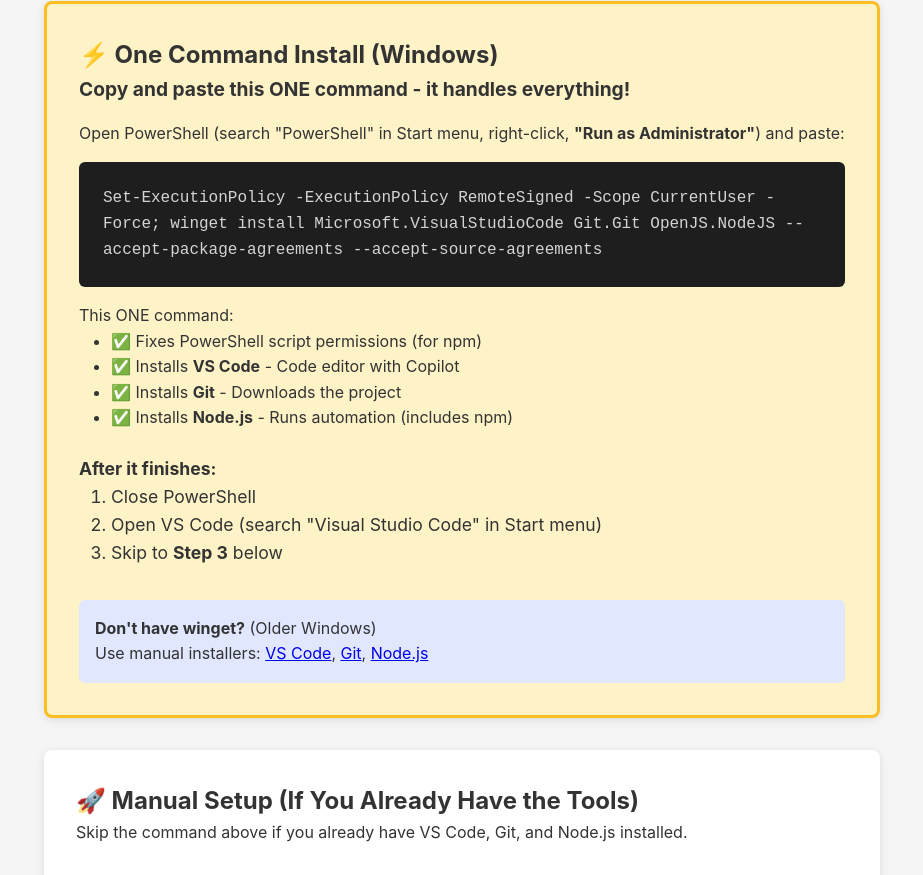
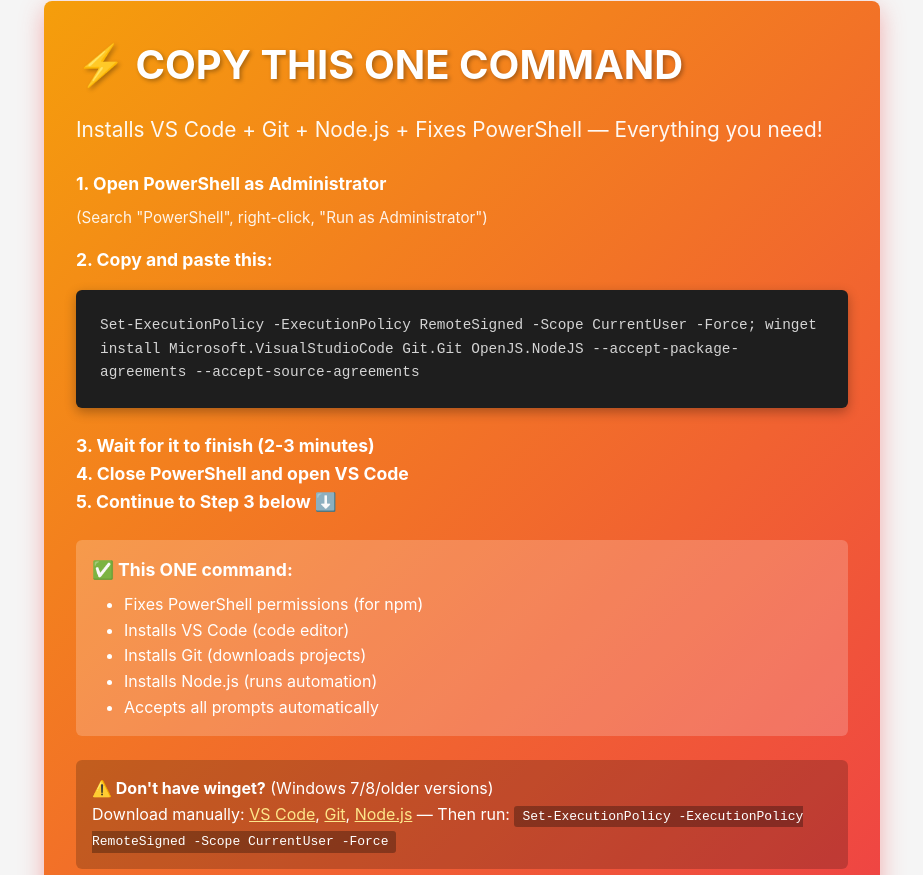
Before and after one commit to shivbijlani/powerschool-tracker, a website: page index.html in a window 1280 px wide. Shown: the part 1056-1931 px from the top of the page, without its empty margins (178-1101 px from the left). Drawn offline with Linux system fonts and the light colour scheme.

Commit message:
Make ONE COMMAND super prominent with bold gradient box

```diff
--- a/index.html
+++ b/index.html
@@ -200,31 +200,38 @@
             </div>
         </div>
 
-        <div class="section" style="background: #fef3c7; border: 3px solid #fbbf24;">
-            <h2>⚡ One Command Install (Windows)</h2>
-            <p style="font-size: 1.2rem; margin-bottom: 1rem;"><strong>Copy and paste this ONE command - it handles everything!</strong></p>
-            <p>Open PowerShell (search "PowerShell" in Start menu, right-click, <strong>"Run as Administrator"</strong>) and paste:</p>
-            <div class="code-box">Set-ExecutionPolicy -ExecutionPolicy RemoteSigned -Scope CurrentUser -Force; winget install Microsoft.VisualStudioCode Git.Git OpenJS.NodeJS --accept-package-agreements --accept-source-agreements</div>
-            <p style="margin-top: 1rem;">This ONE command:</p>
-            <ul style="margin-left: 2rem;">
-                <li>✅ Fixes PowerShell script permissions (for npm)</li>
-                <li>✅ Installs <strong>VS Code</strong> - Code editor with Copilot</li>
-                <li>✅ Installs <strong>Git</strong> - Downloads the project</li>
-                <li>✅ Installs <strong>Node.js</strong> - Runs automation (includes npm)</li>
-            </ul>
-            <p style="margin-top: 1.5rem; font-size: 1.1rem;"><strong>After it finishes:</strong></p>
-            <ol style="margin-left: 2rem; font-size: 1.1rem;">
-                <li>Close PowerShell</li>
-                <li>Open VS Code (search "Visual Studio Code" in Start menu)</li>
-                <li>Skip to <strong>Step 3</strong> below</li>
-            </ol>
+        <div class="section" style="background: linear-gradient(135deg, #f59e0b 0%, #ef4444 100%); color: white; border: none; box-shadow: 0 8px 24px rgba(239, 68, 68, 0.4);">
+            <h2 style="color: white; font-size: 2.5rem; margin-bottom: 1rem; text-shadow: 2px 2px 4px rgba(0,0,0,0.3);">⚡ COPY THIS ONE COMMAND</h2>
+            <p style="font-size: 1.3rem; margin-bottom: 1.5rem; opacity: 0.95;">Installs VS Code + Git + Node.js + Fixes PowerShell — Everything you need!</p>
 
-            <p style="margin-top: 2rem; padding: 1rem; background: #e0e7ff; border-radius: 6px;">
-                <strong>Don't have winget?</strong> (Older Windows)<br>
-                Use manual installers:
-                <a href="https://code.visualstudio.com/Download" target="_blank">VS Code</a>,
-                <a href="https://git-scm.com/downloads" target="_blank">Git</a>,
-                <a href="https://nodejs.org/" target="_blank">Node.js</a>
+            <p style="font-size: 1.1rem; margin-bottom: 0.5rem; font-weight: bold;">1. Open PowerShell as Administrator</p>
+            <p style="font-size: 0.95rem; margin-bottom: 1rem; opacity: 0.9;">(Search "PowerShell", right-click, "Run as Administrator")</p>
+
+            <p style="font-size: 1.1rem; margin-bottom: 0.5rem; font-weight: bold;">2. Copy and paste this:</p>
+            <div class="code-box" style="font-size: 0.9rem; box-shadow: 0 4px 12px rgba(0,0,0,0.3);">Set-ExecutionPolicy -ExecutionPolicy RemoteSigned -Scope CurrentUser -Force; winget install Microsoft.VisualStudioCode Git.Git OpenJS.NodeJS --accept-package-agreements --accept-source-agreements</div>
+
+            <p style="font-size: 1.1rem; margin-top: 1.5rem; font-weight: bold;">3. Wait for it to finish (2-3 minutes)</p>
+            <p style="font-size: 1.1rem; font-weight: bold;">4. Close PowerShell and open VS Code</p>
+            <p style="font-size: 1.1rem; font-weight: bold;">5. Continue to Step 3 below ⬇️</p>
+
+            <div style="margin-top: 1.5rem; padding: 1rem; background: rgba(255,255,255,0.2); border-radius: 6px;">
+                <strong style="font-size: 1.1rem;">✅ This ONE command:</strong>
+                <ul style="margin-left: 2rem; margin-top: 0.5rem; font-size: 1rem;">
+                    <li>Fixes PowerShell permissions (for npm)</li>
+                    <li>Installs VS Code (code editor)</li>
+                    <li>Installs Git (downloads projects)</li>
+                    <li>Installs Node.js (runs automation)</li>
+                    <li>Accepts all prompts automatically</li>
+                </ul>
+            </div>
+
+            <p style="margin-top: 1.5rem; padding: 1rem; background: rgba(0,0,0,0.2); border-radius: 6px;">
+                <strong>⚠️ Don't have winget?</strong> (Windows 7/8/older versions)<br>
+                Download manually:
+                <a href="https://code.visualstudio.com/Download" style="color: #fde68a; text-decoration: underline;" target="_blank">VS Code</a>,
+                <a href="https://git-scm.com/downloads" style="color: #fde68a; text-decoration: underline;" target="_blank">Git</a>,
+                <a href="https://nodejs.org/" style="color: #fde68a; text-decoration: underline;" target="_blank">Node.js</a>
+                — Then run: <code style="background: rgba(0,0,0,0.3); padding: 0.2rem 0.5rem; border-radius: 3px;">Set-ExecutionPolicy -ExecutionPolicy RemoteSigned -Scope CurrentUser -Force</code>
             </p>
         </div>
 
```
